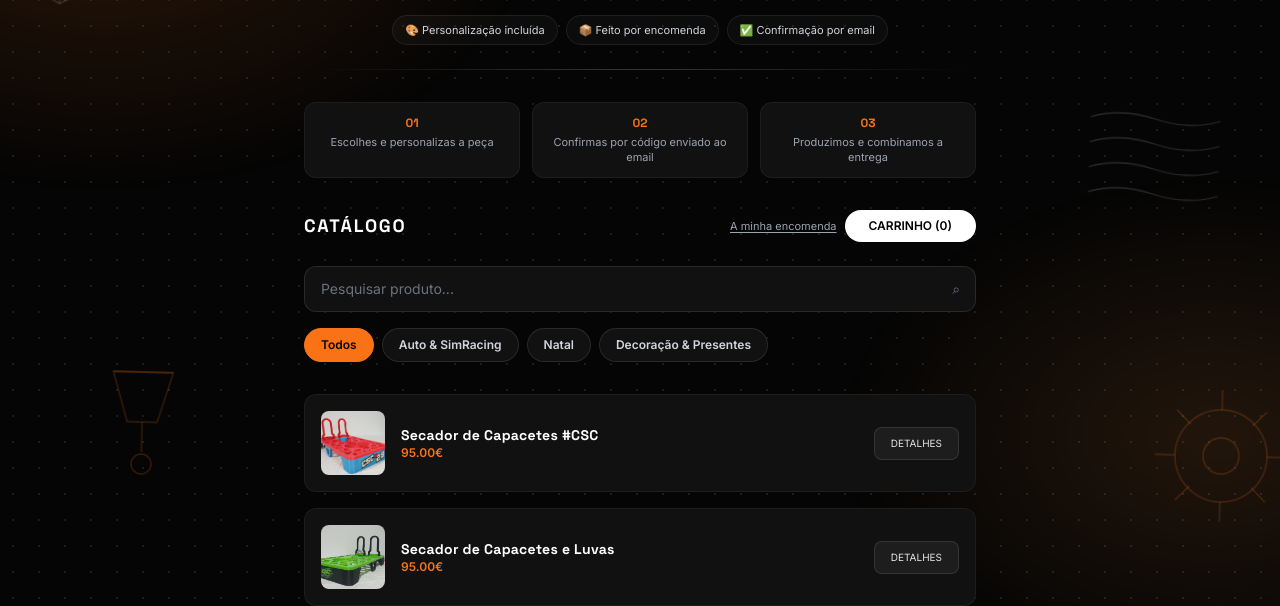
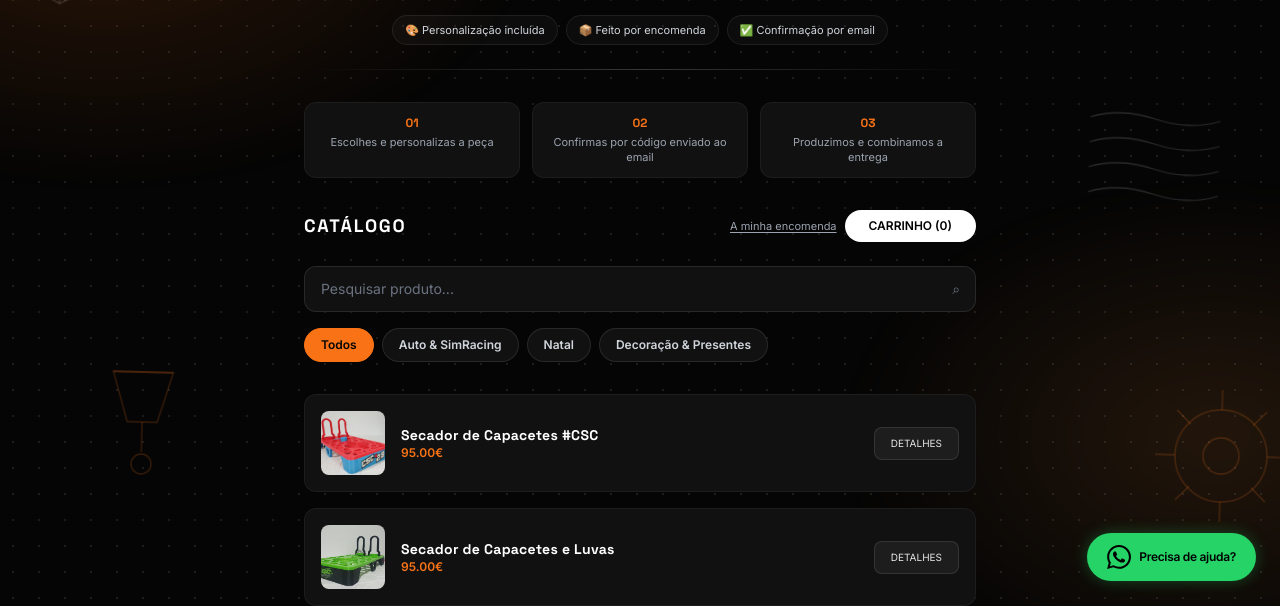
Before and after one commit to Zyrex7D7/catalogo-com-sistema-de-gest-o-de-encomendas, a plain HTML site: page index.html in a window 1280 px wide. Shown: the part 195-801 px from the top of the page. Drawn offline with nearby package versions, Linux system fonts and the light colour scheme.

Commit message:
Update index.html

```diff
--- a/index.html
+++ b/index.html
@@ -941,5 +941,13 @@
         renderizarCategorias();
         renderizarGrid();
     </script>
+
+    <button onclick="window.open('https://wa.me/' + (CONFIG.WHATSAPP_NUMERO || '').replace(/\D/g,''), '_blank')"
+            class="fixed bottom-4 right-4 sm:bottom-6 sm:right-6 z-[100] flex items-center gap-2 bg-[#25D366] text-black px-4 py-2 sm:px-5 sm:py-3 rounded-full shadow-[0_0_15px_rgba(37,211,102,0.3)] hover:scale-105 hover:shadow-[0_0_20px_rgba(37,211,102,0.5)] transition-all duration-300">
+        <svg class="w-5 h-5 sm:w-6 sm:h-6 fill-current" viewBox="0 0 24 24" xmlns="http://www.w3.org/2000/svg">
+            <path d="M17.472 14.382c-.297-.149-1.758-.867-2.03-.967-.273-.099-.471-.148-.67.15-.197.297-.767.966-.94 1.164-.173.199-.347.223-.644.075-.297-.15-1.255-.463-2.39-1.475-.883-.788-1.48-1.761-1.653-2.059-.173-.297-.018-.458.13-.606.134-.133.298-.347.446-.52.149-.174.198-.298.298-.497.099-.198.05-.371-.025-.52-.075-.149-.669-1.612-.916-2.207-.242-.579-.487-.5-.669-.51a12.8 12.8 0 0 0-.57-.012c-.198 0-.52.074-.792.372-.272.297-1.04 1.016-1.04 2.479 0 1.462 1.065 2.875 1.213 3.074.149.198 2.096 3.2 5.077 4.487.709.306 1.262.489 1.694.625.712.227 1.36.195 1.871.118.571-.085 1.758-.719 2.006-1.413.248-.694.248-1.289.173-1.413-.074-.124-.272-.198-.57-.347m-5.421 7.403h-.004a9.87 9.87 0 0 1-5.031-1.378l-.361-.214-3.741.982.998-3.648-.235-.374a9.86 9.86 0 0 1-1.51-5.26c.001-5.45 4.436-9.884 9.888-9.884 2.64 0 5.122 1.03 6.988 2.898a9.825 9.825 0 0 1 2.893 6.994c-.003 5.45-4.437 9.884-9.885 9.884m8.413-18.297A11.815 11.815 0 0 0 12.05 0C5.495 0 .16 5.335.157 11.892c0 2.096.547 4.142 1.588 5.945L.057 24l6.305-1.654a11.882 11.882 0 0 0 5.683 1.448h.005c6.554 0 11.89-5.335 11.893-11.893a11.821 11.821 0 0 0-3.48-8.413z"/>
+        </svg>
+        <span class="text-[11px] sm:text-xs font-bold tracking-tight">Precisa de ajuda?</span>
+    </button>
 </body>
 </html>
```
